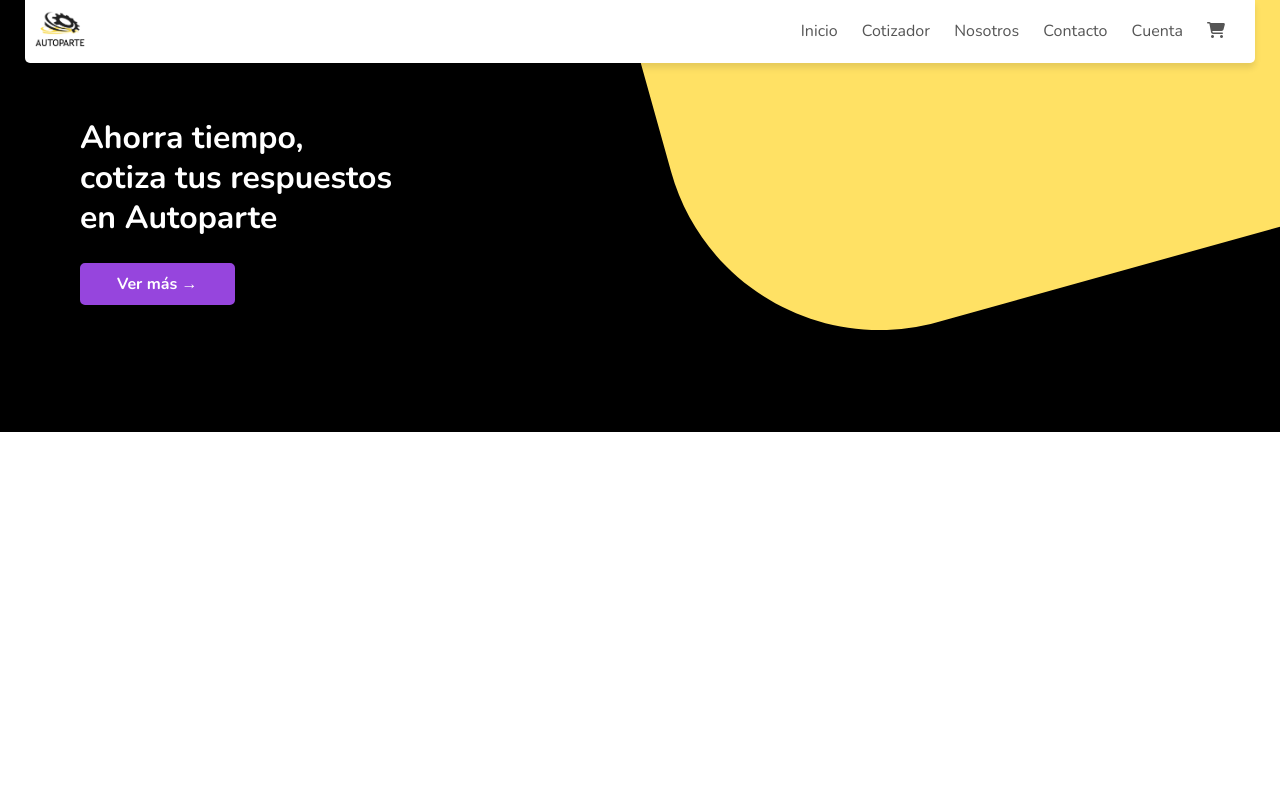
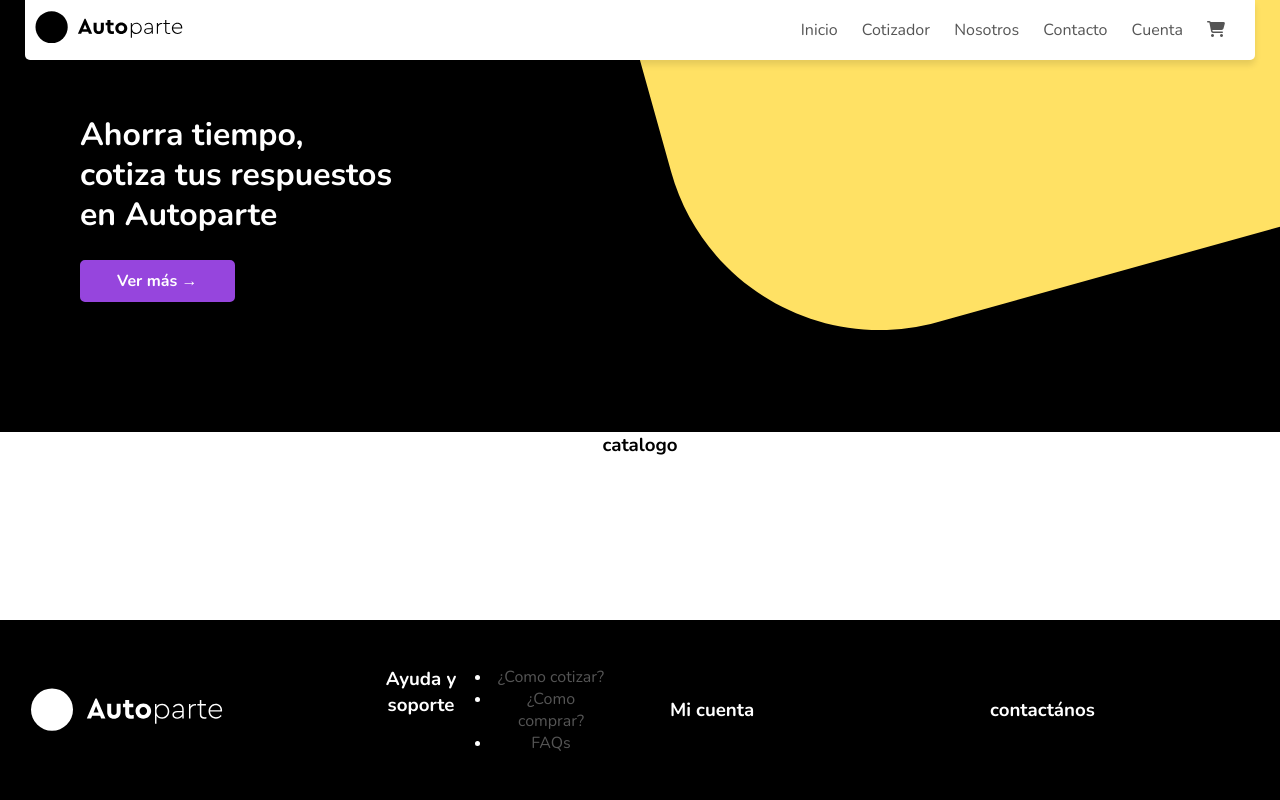
Before and after one commit to luismellareyes/autoparte, a plain HTML site: page index.html in a window 1280 px wide. Drawn offline with nearby package versions, Linux system fonts and the light colour scheme.

Commit message:
respaldo

```diff
--- /dev/null
+++ b/footer.html
@@ -0,0 +1,45 @@
+<style>
+    .foo {
+        height: 180px;
+        position: fixed;
+        width: 100%;
+        background-color: #000;
+        color: #fff;
+        left: 0;
+        bottom: 0;
+        text-align: center;
+        display: flex;
+        align-items: center;
+    }
+
+    .col-f {
+        display: flex;
+        padding: 30px;
+        width: 100%;
+    }
+
+    col-f ul {
+        display: inline-block;
+        list-style-type: none;
+    }
+</style>
+
+<div class="foo">
+    <div class="col-f">
+        <img src="img/autoparte-logo-foot-10.svg" width="200px">
+    </div>
+    <div class="col-f">
+        <h3>Ayuda y soporte</h4>
+            <ul>
+                <li><a href="">¿Como cotizar?</a></li>
+                <li><a href="">¿Como comprar?</a></li>
+                <li><a href="">FAQs</a></li>
+            </ul>
+    </div>
+    <div class="col-f">
+        <h3>Mi cuenta</h4>
+    </div>
+    <div class="col-f">
+        <h3>contactános</h4>
+    </div>
+</div>
--- a/index.html
+++ b/index.html
@@ -7,8 +7,9 @@
     <title>Autoparte.cl | Cotiza con nosotros tus respuestos</title>
     <link href="https://fonts.googleapis.com/css2?family=Nunito:wght@400;600;700&display=swap" rel="stylesheet">
     <link rel="stylesheet" href="css/style.css">
-    <link rel="shortcut icon" href="img/favicon.ico">
+    <link rel="shortcut icon" href="img/autoparte-fv-09.svg">
     <script src="https://kit.fontawesome.com/4bb686cdec.js" crossorigin="anonymous"></script>
+    <script src="https://code.jquery.com/jquery-3.2.1.min.js"></script>
 
 </head>
 
@@ -19,7 +20,7 @@
         <div class="container">
             <div class="navbar">
                 <div class="logo">
-                    <img src="img/logob.png" width="50xp">
+                    <img src="img/autoparte-lg-08.svg" width="150xp">
                 </div>
                 <nav>
                     <ul>
@@ -47,12 +48,20 @@
     <div class="categories">
         <div class="row">
             <div class="col-3">
-
+                <h3>catalogo</h3>
             </div>
         </div>
     </div>
 
 
+    <div class="footer"></div>
+
 </body>
 
+<script>
+    $(document).ready(function() {
+        $('.footer').load('./footer.html');
+    });
+</script>
+
 </html>
```
